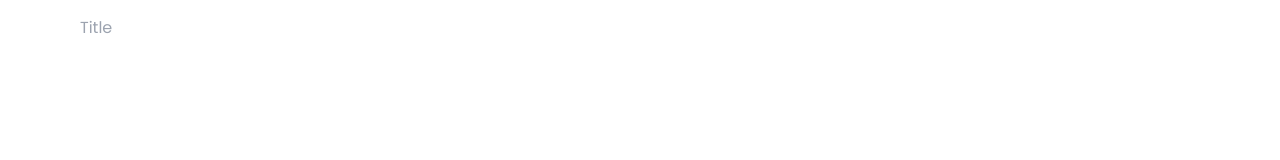
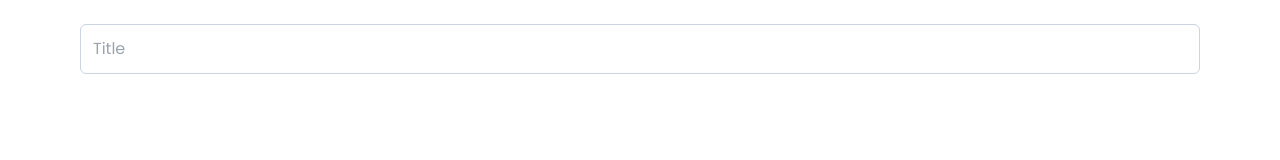
Before and after one commit to MiladJoodi/Fullstack_CRUD, a Next.js app: page / in a window 1280 px wide. Shown: the top 160 px of the page. Built offline with nearby package versions, Linux system fonts and the light colour scheme.

Commit message:
Update FormField.tsx

```diff
--- a/components/form/FormField.tsx
+++ b/components/form/FormField.tsx
@@ -1,4 +1,5 @@
 import { FieldErrors, FieldValues, Path, UseFormRegister } from "react-hook-form";
+import { cn } from "../../lib/utils";
 
 interface FormFieldProps<T extends FieldValues> {
     id: string;
@@ -12,7 +13,15 @@ interface FormFieldProps<T extends FieldValues> {
 const FormField = <T extends FieldValues> ({ id, type, disabled, register, errors, placeholder }: FormFieldProps<T>) => {
     return (
         <div>
-            <input autoComplete="off" id={id} disabled={disabled} {...register(id as Path<T>)} placeholder={placeholder} type={type} />
+            <input
+            autoComplete="off"
+            id={id}
+            disabled={disabled}
+            {...register(id as Path<T>)}
+            placeholder={placeholder}
+            type={type}
+            className={cn("w-full p-3 my-2 outline-none rounded-md disabled:opacity-70 disabled:cursor-not-allowed border border-slate-300")}
+            />
         </div>
     );
 }
```
